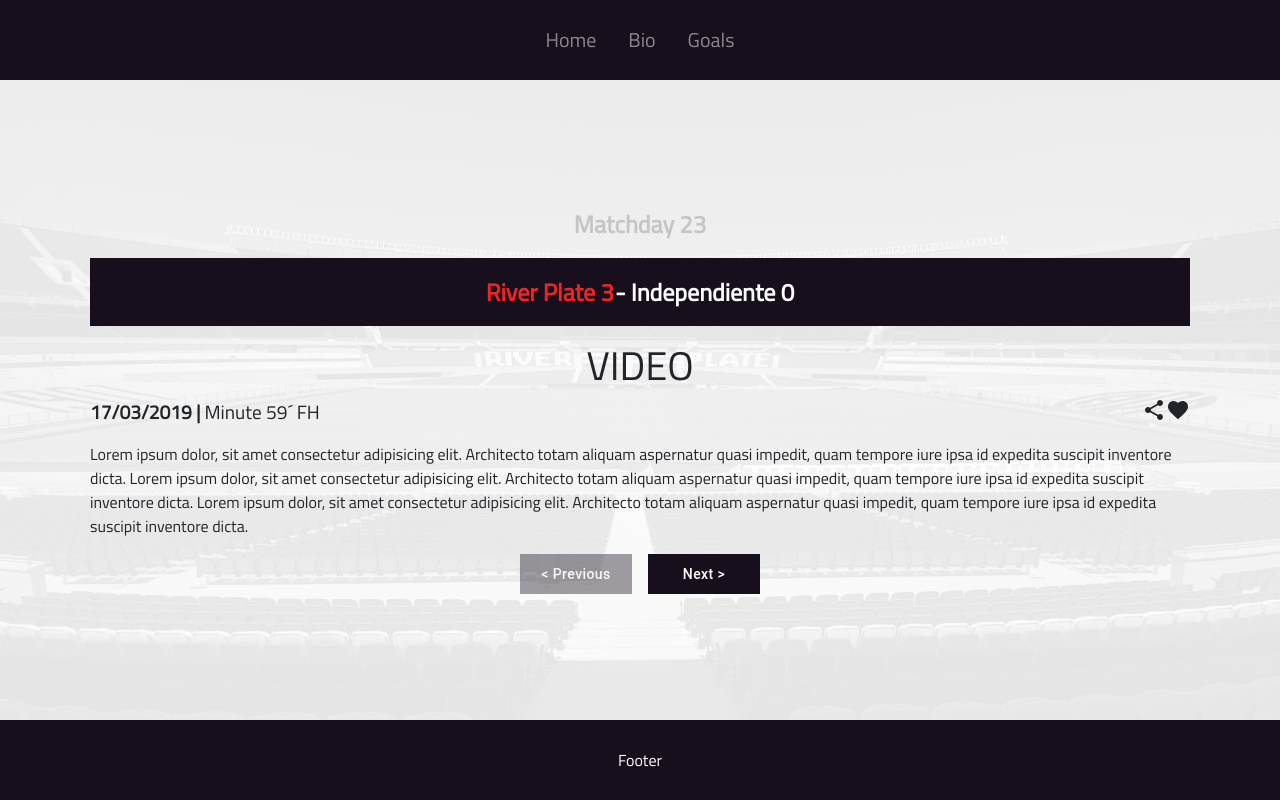
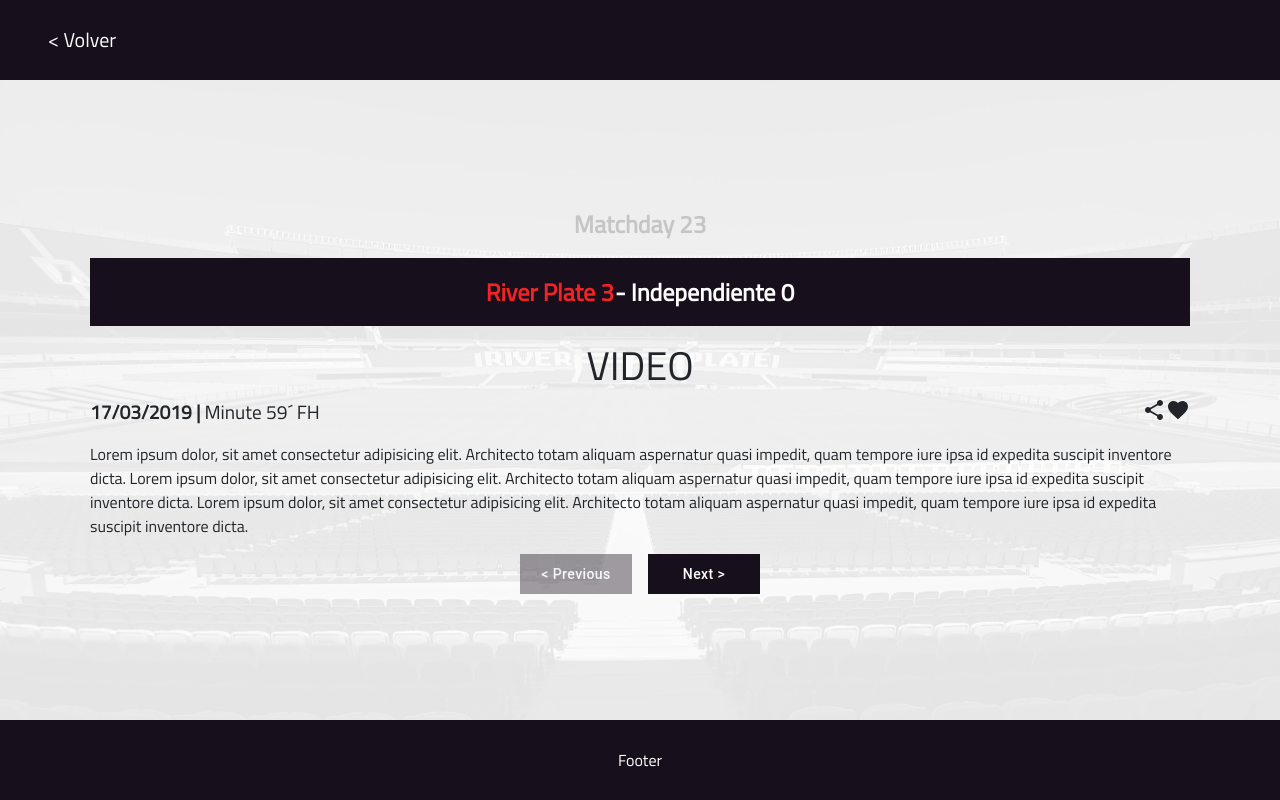
Before and after one commit to tmarenco/julian-alvarez-vol-2, a React (Vite) app: page /goal/1 in a window 1280 px wide. Built offline with nearby package versions, Linux system fonts and the light colour scheme.

Commit message:
uses context to handle the header options in the diferent pages

```diff
--- a/src/components/Header/Header.tsx
+++ b/src/components/Header/Header.tsx
@@ -1,33 +1,53 @@
 import styles from "./header.module.css";
 import { Teams } from "../../shared/components/Teams/Teams";
 import { Link } from "react-scroll";
-
-const navOptions = ["Home", "Bio", "Goals"];
+import { useContext } from "react";
+import { HeaderOptionsContext } from "../../context/header-options/header-options.context";
+import { useNavigate } from "react-router-dom";
 
 export const Header = () => {
+  const { headerOptions } = useContext(HeaderOptionsContext);
+  const navigate = useNavigate();
+  const navOptionStyle = {
+    justifyContent:
+      window.innerWidth >= 768 ? headerOptions.justifyContent : "space-between",
+  };
+  //TODO: Esto debe cambiar cada vez que se hace un resize
+
   return (
     <>
       <div className={styles["header-container"]}>
         <div className={styles["header-content"]}>
-          <div className={styles["header-items"]}>
+          <div className={styles["header-items"]} style={navOptionStyle}>
+            {headerOptions.showTeams && (
               <div className={styles["header-teams"]}>
                 <Teams teamColor={"white"} direction={"row"} />
               </div>
+            )}
             <div className={styles["header-nav-options"]}>
-              {navOptions.map((option) => (
+              {headerOptions.options.map((option) =>
+                option.redirection ? (
+                  <span
+                    className={styles["nav-option"]}
+                    onClick={() => navigate(option.url)}
+                  >
+                    {option.item}
+                  </span>
+                ) : (
                   <Link
                     className={styles["nav-option"]}
-                  to={option.toLowerCase()}
+                    to={option.item.toLowerCase()}
                     spy={true}
                     smooth={true}
                     duration={100}
-                  key={option}
+                    key={option.item}
                     offset={0}
                     activeClass={styles["header-option-active"]}
                   >
-                  {option}
+                    {option.item}
                   </Link>
-              ))}
+                )
+              )}
             </div>
           </div>
         </div>
--- a/src/components/Header/header.module.css
+++ b/src/components/Header/header.module.css
@@ -18,9 +18,9 @@
     justify-content: space-between;
     align-items: center;
 
-    @media (min-width: 768px) {
-        justify-content: center;;
-      }
+    /* @media (min-width: 768px) {
+        justify-content: center;
+      } */
 }
 
 .header-teams {
@@ -37,15 +37,20 @@
         text-decoration: none;
         color: inherit;
         cursor: pointer;
-        opacity: 50%;
 
 
         @media (min-width: 768px) {
             margin: 0 1rem;
             font-size: 20px;
         }
+
+
     }
 
+    a {
+        opacity: 50%;
+
+    }
 
     .nav-option:hover {
         text-decoration: underline solid white;
--- /dev/null
+++ b/src/context/header-options/header-options.context.tsx
@@ -0,0 +1,11 @@
+import React, { createContext } from "react";
+import { HeaderContextOptionsInterface } from "../../interfaces/header-interface";
+
+export interface HeaderContextInterface {
+  headerOptions: HeaderContextOptionsInterface;
+  setHeaderOptions: React.Dispatch<
+    React.SetStateAction<HeaderContextOptionsInterface>
+  >;
+}
+
+export const HeaderOptionsContext = createContext({} as HeaderContextInterface);
--- /dev/null
+++ b/src/context/header-options/header-options.provider.tsx
@@ -0,0 +1,17 @@
+import React, { useState } from "react";
+import { HeaderOptionsContext } from "./header-options.context";
+import { HeaderContextOptionsInterface } from "../../interfaces/header-interface";
+import { headerHome } from "../../data/header";
+
+export const HeaderOptionsProvider = ({
+  children,
+}: React.PropsWithChildren) => {
+  const [headerOptions, setHeaderOptions] =
+    useState<HeaderContextOptionsInterface>(headerHome);
+
+  return (
+    <HeaderOptionsContext.Provider value={{ headerOptions, setHeaderOptions }}>
+      {children}
+    </HeaderOptionsContext.Provider>
+  );
+};
--- /dev/null
+++ b/src/data/header.ts
@@ -0,0 +1,20 @@
+import { HeaderContextOptionsInterface } from "../interfaces/header-interface"
+
+export const headerHome: HeaderContextOptionsInterface = {
+    showTeams: true,
+    justifyContent: "center",
+    options: [
+      { item: "Home", id: true, redirection: false, url: '' },
+      { item: "Bio", id: true, redirection: false, url: '' },
+      { item: "Goals", id: true, redirection: false, url: '' },
+    ],
+  }
+
+
+export const headerGoalPage: HeaderContextOptionsInterface = {
+      showTeams: false,
+      justifyContent: "start",
+      options: [
+        { item: "< Volver", id: false, redirection: true, url: '/' }
+      ],
+    }
--- /dev/null
+++ b/src/interfaces/header-interface.ts
@@ -0,0 +1,13 @@
+export interface HeaderContextOptionsInterface {
+    showTeams: boolean;
+    justifyContent: string;
+    options: Options[];
+  }
+
+
+  interface Options {
+    item: string,
+    id: boolean,
+    redirection: boolean,
+    url: string
+  }
--- a/src/pages/Goal/GoalPage.tsx
+++ b/src/pages/Goal/GoalPage.tsx
@@ -5,7 +5,14 @@
 import ShareIcon from "@mui/icons-material/Share";
 import FavoriteIcon from "@mui/icons-material/Favorite";
 import { Button } from "@mui/material";
+import { useContext, useEffect } from "react";
+import { HeaderOptionsContext } from "../../context/header-options/header-options.context";
+import { headerGoalPage } from "../../data/header";
 export const GoalPage = () => {
+  const { setHeaderOptions } = useContext(HeaderOptionsContext);
+
+  useEffect(() => setHeaderOptions(headerGoalPage), []);
+
   const { id } = useParams();
   const navigate = useNavigate();
 
--- a/src/pages/Home/Home.tsx
+++ b/src/pages/Home/Home.tsx
@@ -1,8 +1,15 @@
+import { useContext, useEffect } from "react";
 import { Bio } from "../../components/Bio/Bio";
 import { Goals } from "../../components/Goals/Goals";
 import { Landing } from "../../components/Landing/Landing";
+import { HeaderOptionsContext } from "../../context/header-options/header-options.context";
+import { headerHome } from "../../data/header";
 
 export const Home = () => {
+  const { setHeaderOptions } = useContext(HeaderOptionsContext);
+
+  useEffect(() => setHeaderOptions(headerHome), []);
+
   return (
     <>
       <Landing />
```
Also changed, not shown: src/main.tsx (+6 -3 lines). Lines whose indentation alone changed are shown as unchanged.
